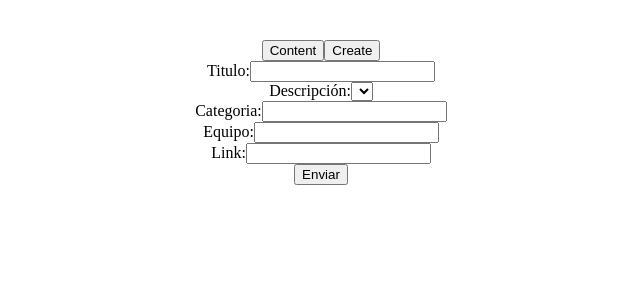
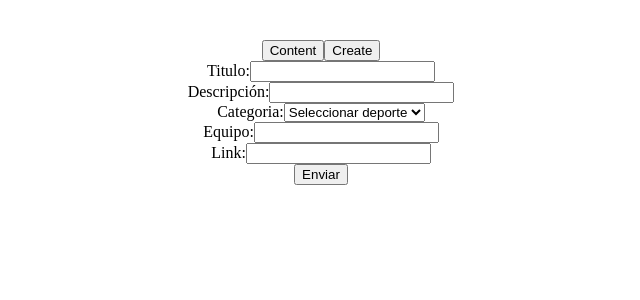
Before and after one commit to Jucalo21/Rubrica-2023-1-web2, a React (Vite) app: page / in a window 1280 px wide. Both pictures are taken after a click on the button "Create". Shown: the top 300 px of the page, without its empty margins (319-959 px from the left). Built offline with nearby package versions, Linux system fonts and the light colour scheme.

Commit message:
guardado 2

```diff
--- a/src/pages/Create.jsx
+++ b/src/pages/Create.jsx
@@ -1,5 +1,5 @@
 import React from 'react'
-import { useFormik, Formik} from 'formik'
+import { useFormik, Formik, Field} from 'formik'
 
 const Create = () => {
 
@@ -21,31 +21,32 @@ const Create = () => {
                 <input type="text"
                 name='titulo'
                 id='titulo'
-                onChange={Formik.handleChange}
+                onChange={formik.handleChange}
                 />
             </div>
             <div>
                 <label>Descripción:</label>
-                <select name="descripcion" id="descripcion" onChange={Formik.handleChange}>
-                    <option value="Equipo"></option>
-                    <option value="Mesa"></option>
-                    <option value="Motor"></option>
-                </select>
+                <input type="text"
+                name='descripcion'
+                id='descripcion'
+                onChange={formik.handleChange}
+                />
             </div>
             <div>
                 <label>Categoria:</label>
-                <input type="text"
-                name='categoria'
-                id='categoria'
-                onChange={Formik.handleChange}
-                />
+                <select name="categoria" id="descripcion" onChange={formik.handleChange}>
+                    <option value="Todos">Seleccionar deporte</option>
+                    <option value="Equipo">Deporte de equipo</option>
+                    <option value="Mesa">Deporte de mesa</option>
+                    <option value="Motor">Deporte de motor</option>
+                </select>
             </div>
             <div>
                 <label>Equipo:</label>
                 <input type="text"
                 name='equipo'
                 id='equipo'
-                onChange={Formik.handleChange}
+                onChange={formik.handleChange}
                 />
             </div>
             <div>
@@ -53,7 +54,7 @@ const Create = () => {
                 <input type="text"
                 name='link'
                 id='link'
-                onChange={Formik.handleChange}
+                onChange={formik.handleChange}
                 />
             </div>
             <input type="submit" value="Enviar"/>
```
